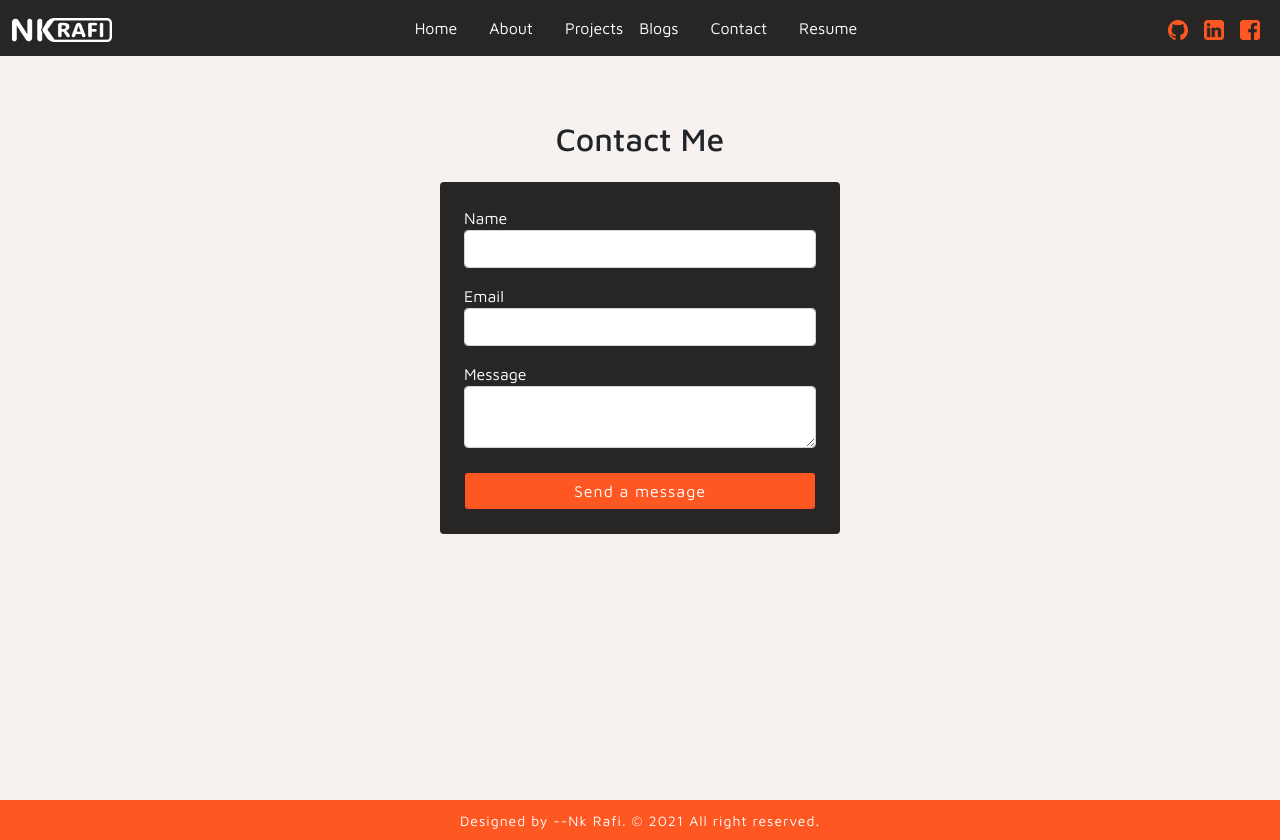
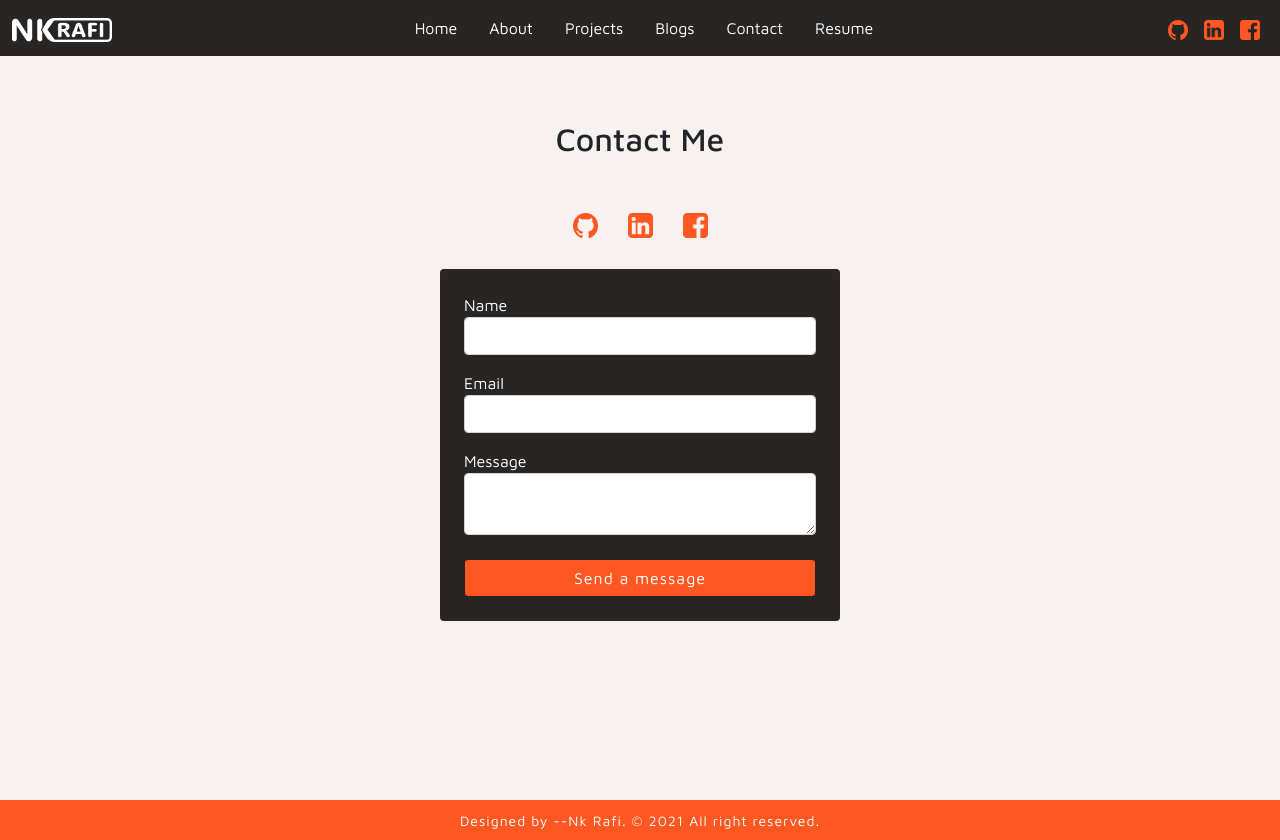
Before and after one commit to NkRaFI/portfolio-nkrafi, a React (Create React App) app: page /contact in a window 1280 px wide. Built offline with nearby package versions, Linux system fonts and the light colour scheme.

Commit message:
animation added

```diff
--- a/package.json
+++ b/package.json
@@ -6,11 +6,13 @@
     "@testing-library/jest-dom": "^5.12.0",
     "@testing-library/react": "^11.2.6",
     "@testing-library/user-event": "^12.8.3",
+    "aos": "^2.3.4",
     "emailjs-com": "^2.6.4",
     "react": "^17.0.2",
     "react-dom": "^17.0.2",
     "react-router-dom": "^5.2.0",
     "react-scripts": "4.0.3",
+    "react-typical": "^0.1.3",
     "web-vitals": "^1.1.1"
   },
   "scripts": {
--- a/src/components/Contact/Contact.js
+++ b/src/components/Contact/Contact.js
@@ -1,9 +1,19 @@
-import React from 'react';
+import React, { useEffect } from 'react';
 import emailjs from 'emailjs-com';
 import './Contact.css';
 import Navbar from '../Navbar/Navbar';
+import github from '../../images/github-icon.png';
+import facebook from '../../images/facebook-icon.png';
+import linkedIn from '../../images/linkedin-icon.png';
+import Aos from 'aos';
+import 'aos/dist/aos.css';
 
 const Contact = () => {
+
+    useEffect(()=>{
+        Aos.init({duration: 2000})
+    }, [])
+
     function sendEmail(e) {
         e.preventDefault();
 
@@ -22,8 +32,19 @@ const Contact = () => {
             <Navbar></Navbar>
             <div className="row d-flex justify-content-center my-5 p-3">
                 <h2 className="text-center mb-4">Contact Me</h2>
+                <div className="d-flex justify-content-center my-3" data-aos="fade-right">
+                    <a href="https://github.com/NkRaFI" className="nav-item" target="_blank" rel="noreferrer">
+                        <img style={{ width: '25px', margin: '15px' }} src={github} alt="" />
+                    </a>
+                    <a href="https://www.linkedin.com/in/nk-rafi/" className="nav-item" target="_blank" rel="noreferrer">
+                        <img style={{ width: '25px', margin: '15px' }} src={linkedIn} alt="" />
+                    </a>
+                    <a href="https://www.facebook.com/nasorullah.khan.5" className="nav-item" target="_blank" rel="noreferrer">
+                        <img style={{ width: '25px', margin: '15px' }} src={facebook} alt="" />
+                    </a>
+                </div>
                 <div className="col-12 col-md-4">
-                    <form className="contact-form darkBg p-4 rounded" onSubmit={sendEmail}>
+                    <form className="contact-form darkBg p-4 rounded" onSubmit={sendEmail} data-aos="fade-up">
                         <label>Name</label>
                         <input className="form-control mb-3" type="text" name="user_name" required />
                         <label>Email</label>
--- a/src/components/Home/BlogSection/BlogSection.js
+++ b/src/components/Home/BlogSection/BlogSection.js
@@ -1,10 +1,16 @@
-import React from 'react';
+import Aos from 'aos';
+import React, { useEffect } from 'react';
 import { Link } from 'react-router-dom';
 import mernStack from '../../../images/mern-stack.png';
 import problemSolving from '../../../images/problem-solving.jpg';
 import uiUx from '../../../images/ui-ux.png';
+import 'aos/dist/aos.css';
 
 const BlogSection = () => {
+    useEffect(()=>{
+        Aos.init({duration: 2000})
+    }, [])
+
     const blogs = [
         {
             id: 1,
@@ -37,7 +43,7 @@ const BlogSection = () => {
             <div className="row mx-auto">
                 {
                     blogs.map(blog =>
-                        <div key={blog.id} className="col-12 col-md-6 mb-4">
+                        <div key={blog.id} className="col-12 col-md-6 mb-4" data-aos="fade-left">
                             <div className="row gx-0">
                                 <div className="col-12 col-md-5">
                                     <img style={{ width: '100%', height: '100%' }} src={blog.img} alt="" />
--- a/src/components/Home/ContactSection/ContactSection.js
+++ b/src/components/Home/ContactSection/ContactSection.js
@@ -1,14 +1,21 @@
-import React from 'react';
+import React, { useEffect } from 'react';
 import { Link } from 'react-router-dom';
 import github from '../../../images/github-icon.png';
 import facebook from '../../../images/facebook-icon.png';
 import linkedIn from '../../../images/linkedin-icon.png';
+import Aos from 'aos';
+import 'aos/dist/aos.css';
 
 const ContactSection = () => {
+
+    useEffect(()=>{
+        Aos.init({duration: 2000})
+    }, [])
+
     return (
         <div className="text-center my-5 py-5">
             <h2 className="my-3">Get In Touch</h2>
-            <div className="d-flex justify-content-center">
+            <div className="d-flex justify-content-center" data-aos="slide-right">
                 <a href="https://github.com/NkRaFI" className="nav-item" target="_blank" rel="noreferrer">
                     <img style={{ width: '25px', margin: '15px' }} src={github} alt="" />
                 </a>
--- a/src/components/Home/Header/Header.js
+++ b/src/components/Home/Header/Header.js
@@ -3,6 +3,7 @@ import { Link } from 'react-router-dom';
 import myPicture from '../../../images/profile-picture-orange.png';
 import Navbar from '../../Navbar/Navbar';
 import './Header.css';
+import Typical from 'react-typical'
 
 const Header = () => {
     return (
@@ -13,7 +14,13 @@ const Header = () => {
                     <div className="col-12 col-md-6 d-flex justify-content-center align-items-center my-4 my-md-0">
                         <div className="intro">
                             <h1 className="primaryColor headerName">NK RAFI</h1>
-                            <p className="text-secondary">Web Developer | Programmer | UI/UX Designer </p>
+                            <Typical
+                                steps={['', 1000, 'Web Developer | Programmer | UI/UX Designer', 500]}
+                                loop={Infinity}
+                                wrapper="p"
+                                className="text-secondary"
+                            />
+                            {/* <p className="text-secondary">Web Developer | Programmer | UI/UX Designer </p> */}
                             <p className="my-4">A dedicated web developer specialized in React.js and front-end development.</p>
                             <Link to="/contact"><button className="btn primaryBg">Contact Me</button></Link>
                         </div>
--- a/src/components/Home/ProjectSection/ProjectCard.js
+++ b/src/components/Home/ProjectSection/ProjectCard.js
@@ -1,11 +1,18 @@
-import React from 'react';
+import Aos from 'aos';
+import React, { useEffect } from 'react';
 import githubIcon from '../../../images/github-icon.png';
 import linkIcon from '../../../images/link-icon.png';
+import 'aos/dist/aos.css';
 
 const ProjectCard = ({ project }) => {
+
+    useEffect(()=>{
+        Aos.init({duration: 2000})
+    }, [])
+
     const { description } = project;
     return (
-        <div className="col-12 col-md-4 p-3">
+        <div className="col-12 col-md-4 p-3" data-aos="fade-up">
             <div className="text-center">
                 <img style={{ height: '200px', width: '100%' }} src={project.thumbnail} alt="" />
                 <div className="darkBg py-3 px-3">
--- a/src/components/Navbar/Navbar.js
+++ b/src/components/Navbar/Navbar.js
@@ -9,7 +9,7 @@ const Navbar = () => {
     return (
         <nav className="navbar navbar-expand-lg navbar-dark darkBg">
             <div className="container-fluid">
-                <Link className="navbar-brand" to="/">
+                <Link className="navbar-brand ms-2 ms-md-0" to="/">
                     <img style={{ width: '100px' }} src={logo} alt="" />
                 </Link>
                 <button className="navbar-toggler" type="button" data-bs-toggle="collapse" data-bs-target="#navbarNav" aria-controls="navbarNav" aria-expanded="false" aria-label="Toggle navigation">
@@ -17,22 +17,22 @@ const Navbar = () => {
                 </button>
                 <div className="collapse navbar-collapse" id="navbarNav">
                     <ul className="navbar-nav ms-auto">
-                        <li className="nav-item me-3 active">
+                        <li className="nav-item mx-2">
                             <Link className="nav-link text-white active" aria-current="page" to="/">Home</Link >
                         </li>
-                        <li className="nav-item me-3">
-                            <a className="nav-link text-white" href="#about">About</a >
+                        <li className="nav-item mx-2">
+                            <a className="nav-link text-white" href="/#about">About</a >
                         </li>
-                        <li className="nav-item">
+                        <li className="nav-item mx-2">
                             <Link className="nav-link text-white" to="/projects">Projects</Link >
                         </li>
-                        <li className="nav-item me-3">
+                        <li className="nav-item mx-2">
                             <Link className="nav-link text-white" to="/blogs">Blogs</Link >
                         </li>
-                        <li className="nav-item me-3">
+                        <li className="nav-item mx-2">
                             <Link className="nav-link text-white" to="/contact">Contact</Link >
                         </li>
-                        <li className="nav-item me-3">
+                        <li className="nav-item mx-2">
                             <a
                                 href="https://drive.google.com/file/d/1KAH4qtstvWhd2RoVQ-IBzGJsIqG60Fx9/view?usp=sharing"
                                 target="_blank" rel="noreferrer"
--- a/src/projectData/projectData.json
+++ b/src/projectData/projectData.json
@@ -22,7 +22,7 @@
         "name": "Exposure",
         "title": "a website for photographers",
         "thumbnail": "https://i.ibb.co/F85Fk45/exposure-thumbnail.jpg",
-        "github": "https://github.com",
+        "github": "https://github.com/NkRaFI/exposure-client",
         "liveWebsite": "https://exposure-nk.firebaseapp.com"
     },
     {
@@ -48,7 +48,7 @@
         "name": "Book Guru",
         "title": "a website for selling books",
         "thumbnail": "https://i.ibb.co/D1LhpjT/book-guru-thumbnail.jpg",
-        "github": "https://github.com",
+        "github": "https://github.com/NkRaFI/book-guru-client",
         "liveWebsite": "https://book-guru-nk.firebaseapp.com"
     },
     {
@@ -74,7 +74,7 @@
         "name": "Orbit Rider",
         "title": "a website for a ride sharing and ticket booking",
         "thumbnail": "https://i.ibb.co/61w3T13/orbit-rider-thumbnail.jpg",
-        "github": "https://github.com",
+        "github": "https://github.com/NkRaFI/orbit-rider",
         "liveWebsite": "https://romantic-aryabhata-4aaebb.netlify.app"
     },
     {
@@ -100,7 +100,7 @@
         "name": "Ema John",
         "title": "a e-commerce website for selling products online",
         "thumbnail": "https://i.ibb.co/Jkj8bt7/ema-john-thumbnail.jpg",
-        "github": "https://github.com",
+        "github": "https://github.com/NkRaFI/ema-john-simple",
         "liveWebsite": "https://ema-john-simple-nk.firebaseapp.com"
     },
     {
@@ -122,7 +122,7 @@
         "name": "Sport Vision",
         "title": "a website of details about teams in the Premier League",
         "thumbnail": "https://i.ibb.co/SN7zxW2/sport-vision-thumbnail.jpg",
-        "github": "https://github.com",
+        "github": "https://github.com/NkRaFI/sport-vision",
         "liveWebsite": "https://determined-jackson-e41982.netlify.app"
     },
     {
@@ -144,7 +144,7 @@
         "name": "Pioneer Watch",
         "title": "a landing page for watch brand",
         "thumbnail": "https://i.ibb.co/L6N0bXh/pioneer-watch-thumbnail.jpg",
-        "github": "https://github.com",
+        "github": "https://github.com/NkRaFI/pioneer-watch",
         "liveWebsite": "https://nkrafi.github.io/pioneer-watch"
     }
 ]
```
Also changed, not shown: src/components/Home/About/About.js (+10 -3 lines), src/App.css (line endings or trailing spaces), 1 other file (tests, documents, lock files or other folders).
